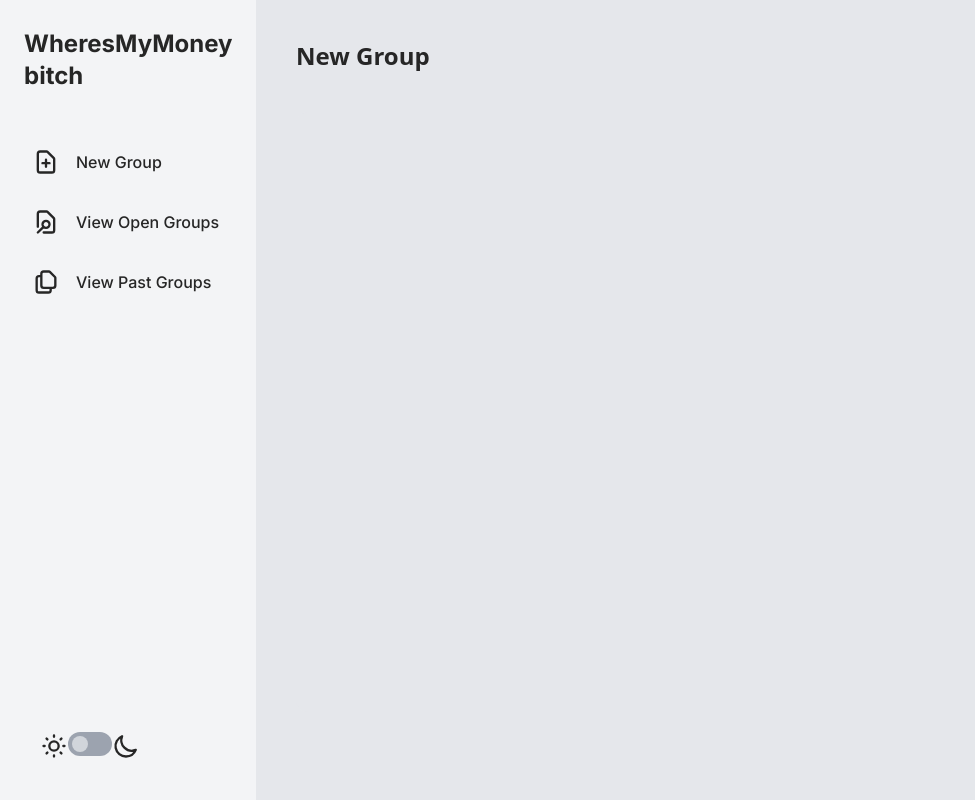
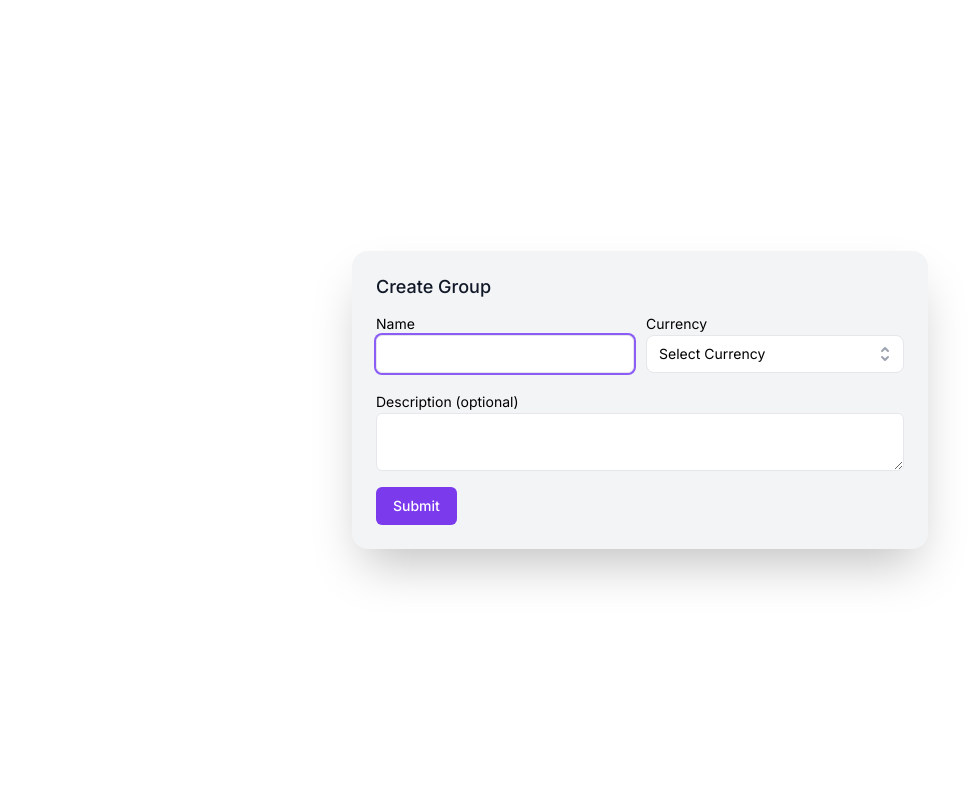
Before and after one commit to yanchenm/split, a Next.js app in the folder frontend/: page /app/newGroup in a window 1280 px wide. Shown: the whole page, without its empty margins (0-975 px from the left). Built offline with nearby package versions, Linux system fonts and the light colour scheme.

Commit message:
basic modal

```diff
--- /dev/null
+++ b/frontend/components/UI/CurrencySelector.tsx
@@ -0,0 +1,55 @@
+import { CheckIcon, SelectorIcon } from '@heroicons/react/solid';
+import { Listbox, Transition } from '@headlessui/react';
+
+import { Fragment } from 'react';
+
+type CurrencySelectorProps = {
+  selected: string;
+  onChange: (value: string) => void;
+  options: string[];
+};
+
+const CurrencySelector: React.FC<CurrencySelectorProps> = ({ selected, onChange, options }) => {
+  return (
+    <Listbox value={selected} onChange={onChange}>
+      <div className="relative">
+        <Listbox.Button className="relative w-full py-2 pl-3 pr-10 text-left bg-white border border-gray-200 rounded-lg cursor-default focus:outline-none focus-visible:ring-2 focus-visible:ring-opacity-75 focus-visible:ring-white focus-visible:ring-offset-violet-300 focus-visible:ring-offset-2 focus-visible:border-indigo-500 sm:text-sm">
+          <span className="block truncate">{selected}</span>
+          <span className="absolute inset-y-0 right-0 flex items-center pr-2 pointer-events-none">
+            <SelectorIcon className="w-5 h-5 text-gray-400" aria-hidden="true" />
+          </span>
+        </Listbox.Button>
+        <Transition as={Fragment} leave="transition ease-in duration-100" leaveFrom="opacity-100" leaveTo="opacity-0">
+          <Listbox.Options className="absolute w-full py-1 mt-1 overflow-auto text-base bg-white rounded-md shadow-lg max-h-60 ring-1 ring-black ring-opacity-5 focus:outline-none sm:text-sm z-20">
+            {options.map((option, personIdx) => (
+              <Listbox.Option
+                key={personIdx}
+                className={({ active }) =>
+                  `${active ? 'text-violet-900 bg-violet-100' : 'text-gray-900'}
+                          cursor-default select-none relative py-2 pl-10 pr-4`
+                }
+                value={option}
+              >
+                {({ selected, active }) => (
+                  <>
+                    <span className={`${selected ? 'font-medium' : 'font-normal'} block truncate`}>{option}</span>
+                    {selected ? (
+                      <span
+                        className={`${active ? 'text-violet-600' : 'text-violet-600'}
+                                absolute inset-y-0 left-0 flex items-center pl-3`}
+                      >
+                        <CheckIcon className="w-5 h-5" aria-hidden="true" />
+                      </span>
+                    ) : null}
+                  </>
+                )}
+              </Listbox.Option>
+            ))}
+          </Listbox.Options>
+        </Transition>
+      </div>
+    </Listbox>
+  );
+};
+
+export default CurrencySelector;
--- /dev/null
+++ b/frontend/components/UI/Input.tsx
@@ -0,0 +1,26 @@
+import React, { InputHTMLAttributes } from 'react';
+import { RegisterOptions, useFormContext } from 'react-hook-form';
+
+type InputProps = {
+  formFieldName: string;
+  formRegisterOptions?: RegisterOptions;
+};
+
+const Input: React.FC<InputProps & InputHTMLAttributes<HTMLInputElement>> = ({
+  formFieldName,
+  formRegisterOptions,
+  ...props
+}) => {
+  const { register } = useFormContext();
+  return (
+    <input
+      className={
+        'bg-white appearance-none rounded-md relative block w-full px-3 py-2 border border-gray-200 placeholder-gray-500 text-sm text-gray-900 focus:outline-none focus:ring-2 focus:ring-violet-500 focus:z-10'
+      }
+      {...register(formFieldName, formRegisterOptions)}
+      {...props}
+    />
+  );
+};
+
+export default Input;
--- a/frontend/package.json
+++ b/frontend/package.json
@@ -16,6 +16,7 @@
     "next": "12.0.7",
     "react": "17.0.2",
     "react-dom": "17.0.2",
+    "react-hook-form": "^7.22.5",
     "swr": "^1.1.2",
     "web3": "^1.6.1"
   },
--- a/frontend/pages/app/newGroup.tsx
+++ b/frontend/pages/app/newGroup.tsx
@@ -1,26 +1,120 @@
-import { DarkmodeContext } from '../_app';
+import { Dialog, Transition } from '@headlessui/react';
+import { FormProvider, SubmitHandler, useForm } from 'react-hook-form';
+import { Fragment, useState } from 'react';
+
+import CurrencySelector from '../../components/UI/CurrencySelector';
+import Input from '../../components/UI/Input';
 import type { NextPage } from 'next';
-import Sidebar from '../../components/App/Sidebar';
+
+type NewGroupFormValues = {
+  name: string;
+  currency: string;
+  description: string;
+};
+
+const currencies = ['CAD', 'USD', 'EUR'];
 
 const NewGroup: NextPage = () => {
+  const [isOpen, setIsOpen] = useState(true);
+  const [selected, setSelected] = useState('Select Currency');
+
+  const formMethods = useForm<NewGroupFormValues>();
+  const formErrors = formMethods.formState.errors;
+
+  const [nameErrorMessage, setNameErrorMessage] = useState('');
+  const [currencyErrorMessage, setCurrencyErrorMessage] = useState('');
+  const [descriptionErrorMessage, setDescriptionErrorMessage] = useState('');
+
+  const closeModal = () => {
+    setIsOpen(false);
+  };
+
+  const openModal = () => {
+    setIsOpen(true);
+  };
+
+  const onSubmit: SubmitHandler<NewGroupFormValues> = (data) => {};
+
   return (
-    <DarkmodeContext.Consumer>
-      {(darkmodeProps) => {
-        return (
-          <div className={`min-h-screen flex ${darkmodeProps.isDarkmode ? 'dark' : ''}`}>
-            <Sidebar />
+    <>
+      <div className="fixed inset-0 flex items-center justify-center">
+        <button
+          type="button"
+          onClick={openModal}
+          className="px-4 py-2 text-sm font-medium text-white bg-black rounded-md bg-opacity-20 hover:bg-opacity-30 focus:outline-none focus-visible:ring-2 focus-visible:ring-white focus-visible:ring-opacity-75"
+        >
+          Open dialog
+        </button>
+      </div>
 
-            {/* Content */}
-            <div className="bg-gray-200 text-neutral-800 dark:bg-slate-800 dark:text-white flex-1 p-10 text-2xl font-bold h-screen transition duration-200">
-               New Group
-              <div className="bg-gray-200 dark:bg-slate-800 dark:shadow-slate-900 mt-10 flex flex-row flex-wrap overflow-y-auto overflow-hidden h-5/6 rounded-xl content-start">
+      <Transition appear show={isOpen} as={Fragment}>
+        <Dialog as="div" className="font-default fixed inset-0 z-10 overflow-y-auto" onClose={closeModal}>
+          <div className="min-h-screen px-4 text-center">
+            <Transition.Child
+              as={Fragment}
+              enter="ease-out duration-300"
+              enterFrom="opacity-0"
+              enterTo="opacity-100"
+              leave="ease-in duration-200"
+              leaveFrom="opacity-100"
+              leaveTo="opacity-0"
+            >
+              <Dialog.Overlay className="fixed inset-0" />
+            </Transition.Child>
 
+            {/* This element is to trick the browser into centering the modal contents. */}
+            <span className="inline-block h-screen align-middle" aria-hidden="true">
+              &#8203;
+            </span>
+            <Transition.Child
+              as={Fragment}
+              enter="ease-out duration-300"
+              enterFrom="opacity-0 scale-95"
+              enterTo="opacity-100 scale-100"
+              leave="ease-in duration-200"
+              leaveFrom="opacity-100 scale-100"
+              leaveTo="opacity-0 scale-95"
+            >
+              <div className="inline-block w-full max-w-xl p-6 my-8 text-left align-middle transition-all transform bg-gray-100 shadow-2xl rounded-2xl">
+                <Dialog.Title as="h3" className="text-lg font-medium leading-6 text-gray-900">
+                  Create Group
+                </Dialog.Title>
+                <div className="mt-3">
+                  <FormProvider {...formMethods}>
+                    <form onSubmit={formMethods.handleSubmit(onSubmit)}>
+                      <div className="grid grid-cols-2 gap-x-3 gap-y-4 items-start justify-center max-w-full">
+                        <div>
+                          <label className="text-sm">Name</label>
+                          <Input id="name" formFieldName="name" formRegisterOptions={{ required: true }} />
+                        </div>
+                        <div>
+                          <label className="text-sm">Currency</label>
+                          <CurrencySelector selected={selected} onChange={setSelected} options={currencies} />
+                        </div>
+                        <div className="col-span-2">
+                          <label className="text-sm">Description (optional)</label>
+                          <textarea className="bg-white appearance-none rounded-md relative block w-full px-3 py-2 border border-gray-200 placeholder-gray-500 text-sm text-gray-900 focus:outline-none focus:ring-2 focus:ring-violet-500 focus:z-10" />
+                        </div>
+                      </div>
+                    </form>
+                  </FormProvider>
+                </div>
+
+                <div className="mt-4">
+                  <button
+                    type="button"
+                    className="inline-flex justify-center px-4 py-2 text-sm font-medium text-white bg-violet-600 border border-transparent rounded-md hover:bg-violet-500 focus:outline-none focus-visible:ring-2 focus-visible:ring-offset-2 focus-visible:ring-violet-500"
+                    onClick={closeModal}
+                  >
+                    Submit
+                  </button>
+                </div>
               </div>
-            </div>
+            </Transition.Child>
           </div>
-        );
-      }}
-    </DarkmodeContext.Consumer>
+        </Dialog>
+      </Transition>
+    </>
   );
 };
 
```
Also changed, not shown: 1 other file (tests, documents, lock files or other folders).
